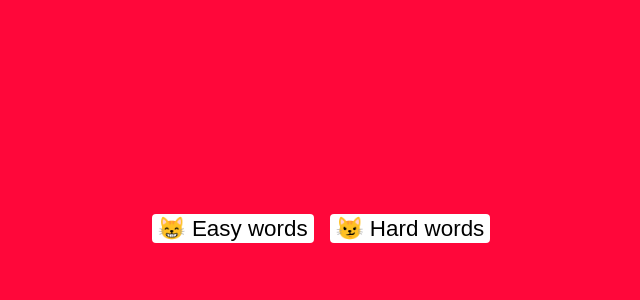
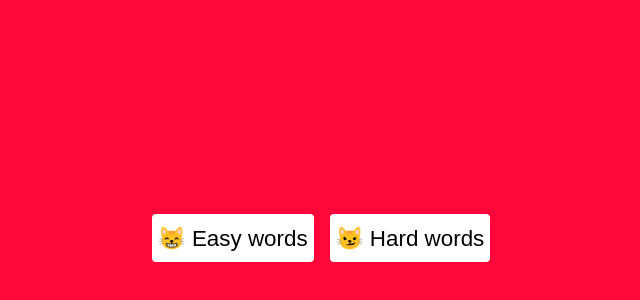
Before and after one commit to jjmartucci/doomcat, a React (Create React App) app: page / in a window 1280 px wide. Shown: the part 106-406 px from the top of the page, without its empty margins (319-959 px from the left). Built offline with nearby package versions, Linux system fonts and the light colour scheme.

Commit message:
Some styling fixes.

```diff
--- a/src/components/Difficulty/Difficulty.module.css
+++ b/src/components/Difficulty/Difficulty.module.css
@@ -1,9 +1,9 @@
 .Difficulty {
   display: flex;
   margin: 0 auto;
-  width: 50%;
   align-items: center;
   justify-content: center;
+  flex-wrap: wrap;
 }
 
 .Difficulty__Button {
@@ -11,6 +11,7 @@
   border: 0;
   border-radius: 0.25rem;
   background: white;
+  height: 3rem;
 }
 
 .Difficulty__Button + .Difficulty__Button {
```
